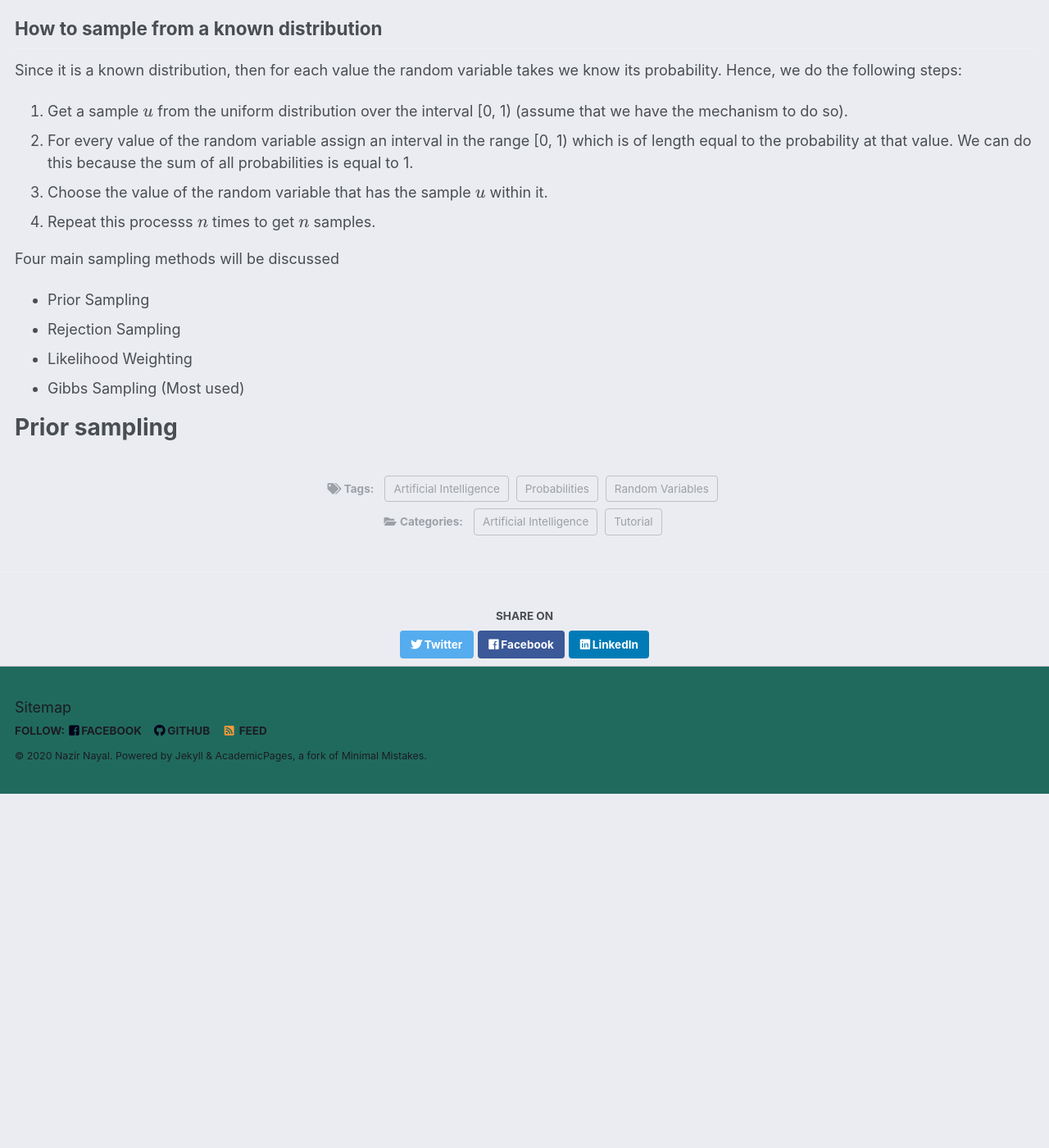
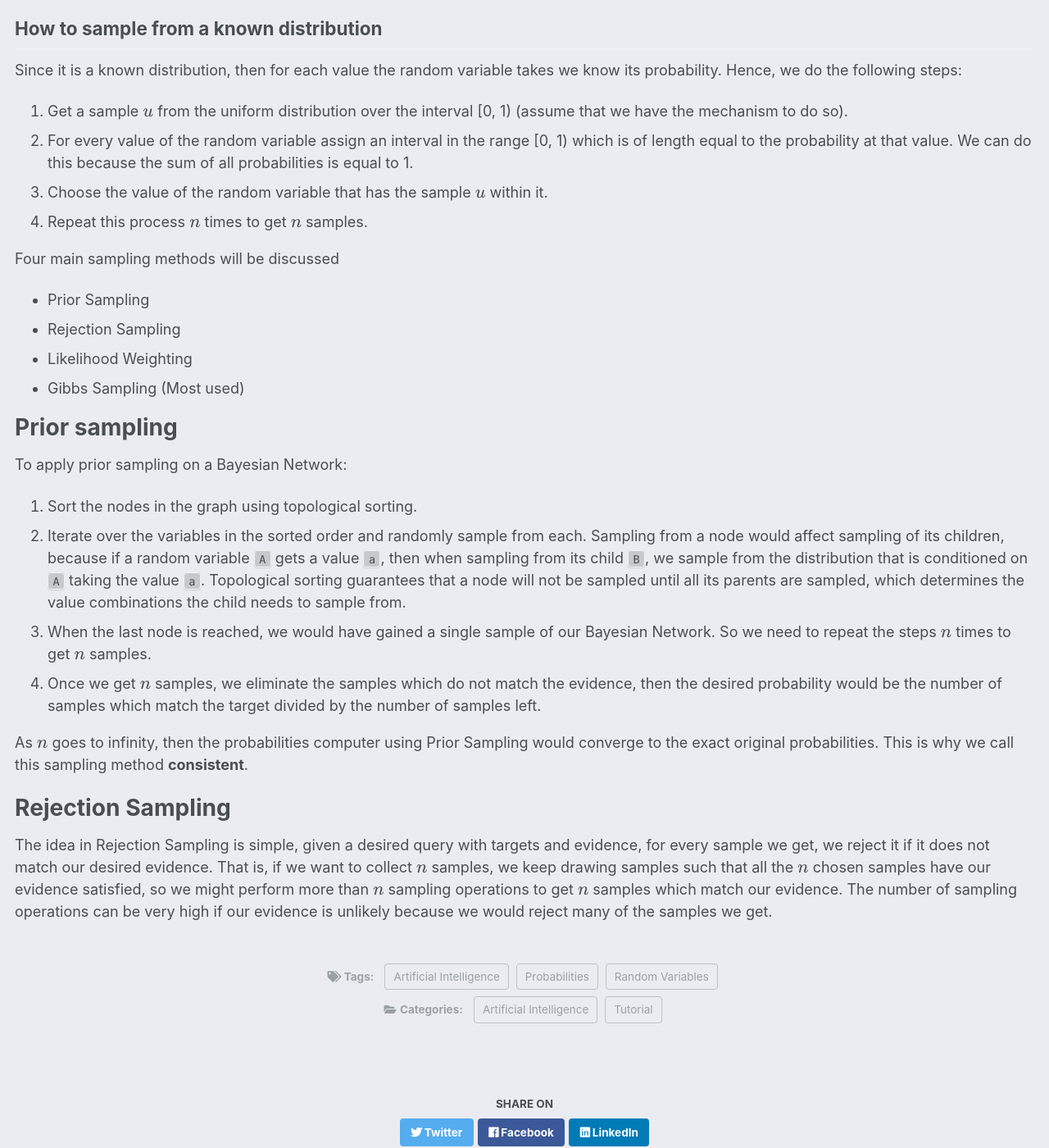
Before and after one commit to NazirNayal8/nazirnayal.github.io, a Jekyll site: the page built from _blog/bayesian_networks.md, in a window 1280 px wide and 1400 px high, scrolled down 7174 px. Shown: the whole window at 82% size. Built offline with Jekyll 4.4.1, drawn with Linux system fonts in a browser that asks for light colours; formulas are drawn with MathJax 3; before the commit the page ends 8142 px from its top, so only the background shows below that.

Commit message:
add prior and rejection sampling

```diff
--- a/_blog/bayesian_networks.md
+++ b/_blog/bayesian_networks.md
@@ -192,7 +192,7 @@ Since it is a known distribution, then for each value the random variable takes
 1. Get a sample $u$ from the uniform distribution over the interval [0, 1) (assume that we have the mechanism to do so).
 2. For every value of the random variable assign an interval in the range [0, 1) which is of length equal to the probability at that value. We can do this because the sum of all probabilities is equal to 1.
 3. Choose the value of the random variable that has the sample $u$ within it.
-4. Repeat this processs $n$ times to get $n$ samples.
+4. Repeat this process $n$ times to get $n$ samples.
 
 Four main sampling methods will be discussed
 * Prior Sampling
@@ -201,3 +201,15 @@ Four main sampling methods will be discussed
 * Gibbs Sampling (Most used)
 
 # Prior sampling
+
+To apply prior sampling on a Bayesian Network:
+1. Sort the nodes in the graph using topological sorting.
+2. Iterate over the variables in the sorted order and randomly sample from each. Sampling from a node would affect sampling of its children, because if a random variable `A` gets a value `a`, then when sampling from its child `B`, we sample from the distribution that is conditioned on `A` taking the value `a`. Topological sorting guarantees that a node will not be sampled until all its parents are sampled, which determines the value combinations the child needs to sample from.
+3. When the last node is reached, we would have gained a single sample of our Bayesian Network. So we need to repeat the steps $n$ times to get $n$ samples.
+4. Once we get $n$ samples, we eliminate the samples which do not match the evidence, then the desired probability would be the number of samples which match the target divided by the number of samples left.
+
+As $n$ goes to infinity, then the probabilities computer using Prior Sampling would converge to the exact original probabilities. This is why we call this sampling method **consistent**.
+
+# Rejection Sampling
+
+The idea in Rejection Sampling is simple, given a desired query with targets and evidence, for every sample we get, we reject it if it does not match our desired evidence. That is, if we want to collect $n$ samples, we keep drawing samples such that all the $n$ chosen samples have our evidence satisfied, so we might perform more than $n$ sampling operations to get $n$ samples which match our evidence. The number of sampling operations can be very high if our evidence is unlikely because we would reject many of the samples we get.
```
